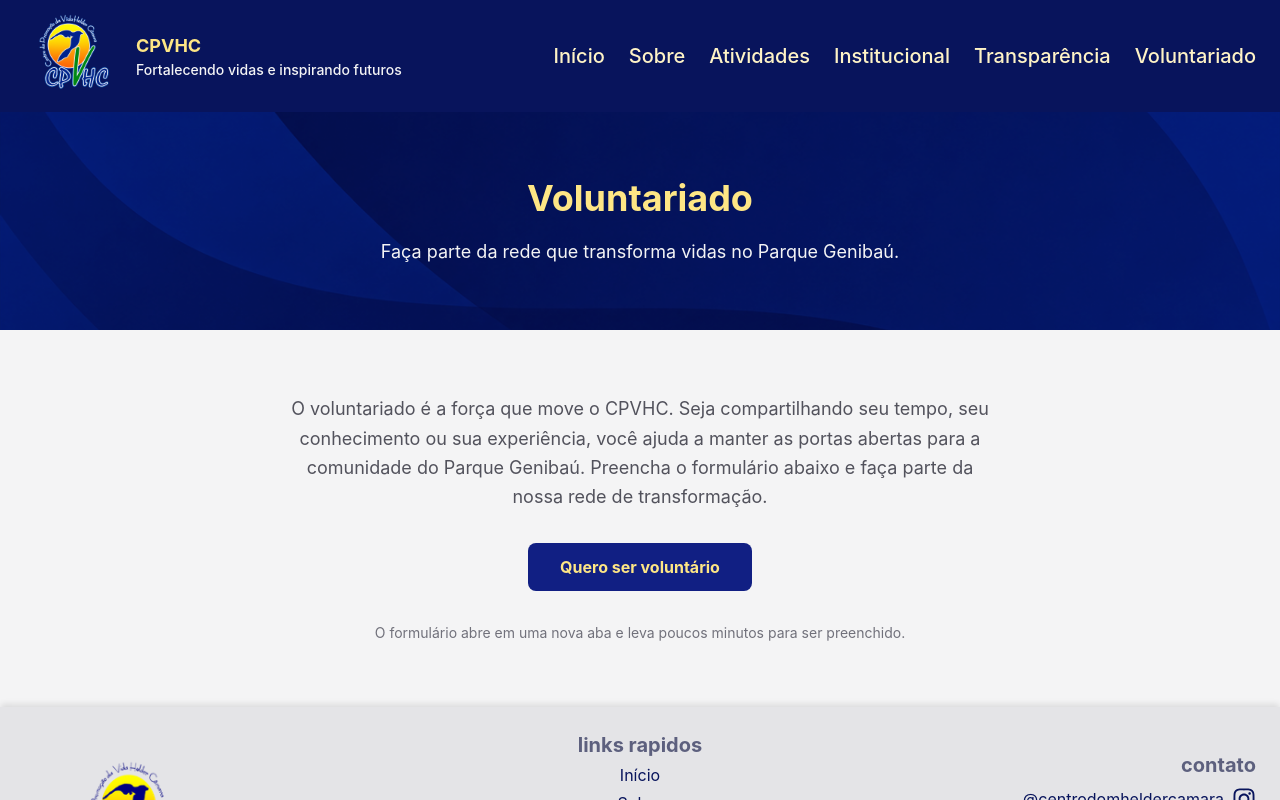
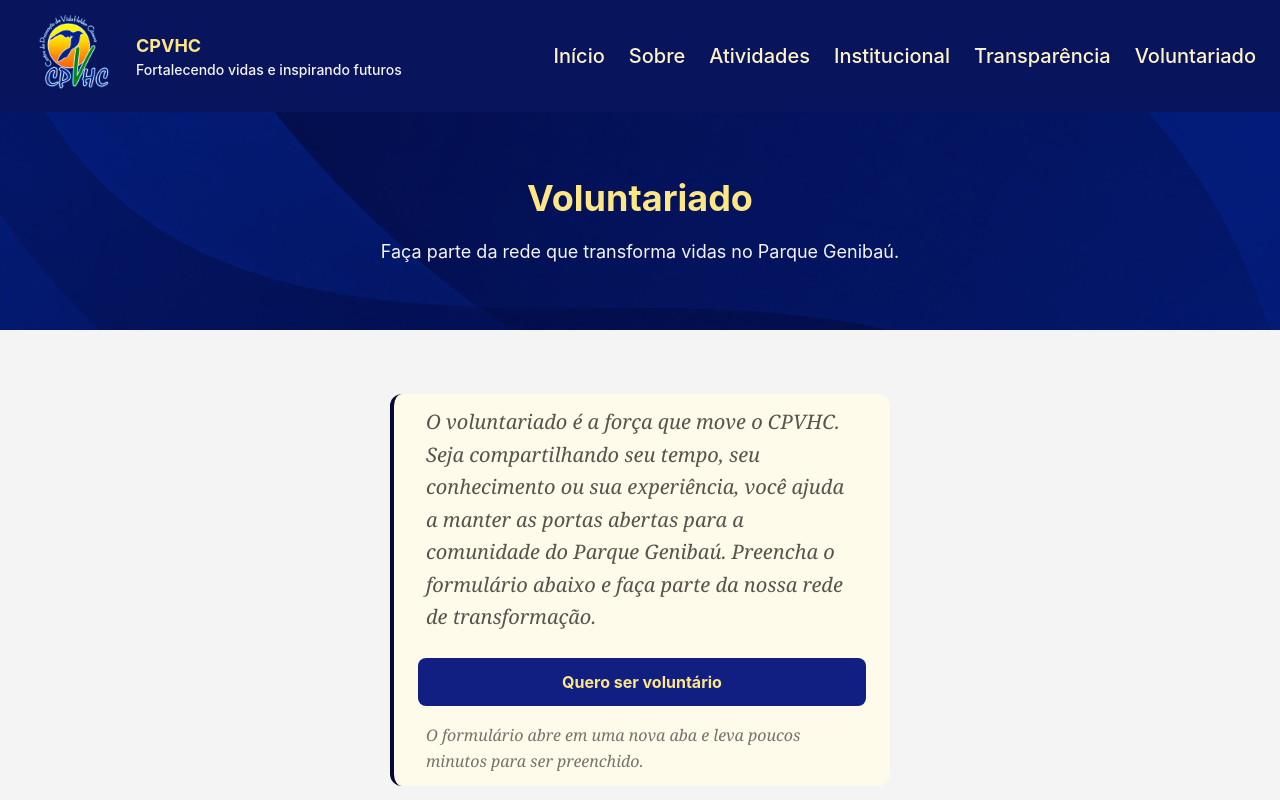
Before and after one commit to Myzoulz/Next.js-Tailwind-Centro-de-Promocao-da-Vida-Helder-Camara, a Next.js app: page /voluntariado in a window 1280 px wide. Shown: the top 800 px of the page. Built offline with nearby package versions, Linux system fonts and the light colour scheme.

Commit message:
voluntariado: texto e botao em label no padrao da reference da about section

```diff
--- a/app/voluntariado/page.tsx
+++ b/app/voluntariado/page.tsx
@@ -26,8 +26,9 @@ export default function VoluntariadoPage() {
                 </div>
             </section>
 
-            <section className="max-w-3xl mx-auto px-6 py-16 flex flex-col items-center gap-8 text-center">
-                <p className="text-lg text-zinc-600 leading-relaxed">
+            <section className="max-w-3xl mx-auto px-6 py-16 flex justify-center">
+                <div className="flex flex-col gap-4 border-l-4 border-brand-950 bg-amber-50 rounded-xl py-3 px-3 md:px-6">
+                    <p className="main-texts text-xl text-stone-600">
                         O voluntariado é a força que move o CPVHC. Seja compartilhando seu tempo, seu
                         conhecimento ou sua experiência, você ajuda a manter as portas abertas para a
                         comunidade do Parque Genibaú. Preencha o formulário abaixo e faça parte da nossa rede
@@ -37,13 +38,14 @@ export default function VoluntariadoPage() {
                         href={formularioUrl}
                         target="_blank"
                         rel="noopener noreferrer"
-                    className="inline-flex items-center gap-2 bg-brand-800 text-amber-200 text-base font-bold px-8 py-3 rounded-lg hover:bg-brand-900 transition-colors duration-200"
+                        className="inline-flex items-center justify-center gap-2 bg-brand-800 text-amber-200 text-base font-bold px-8 py-3 rounded-lg hover:bg-brand-900 transition-colors duration-200 mt-2"
                     >
                         Quero ser voluntário
                     </a>
-                <p className="text-sm text-zinc-500">
+                    <p className="main-texts text-base text-stone-500">
                         O formulário abre em uma nova aba e leva poucos minutos para ser preenchido.
                     </p>
+                </div>
             </section>
         </main>
     );
```
Lines whose indentation alone changed are shown as unchanged.
